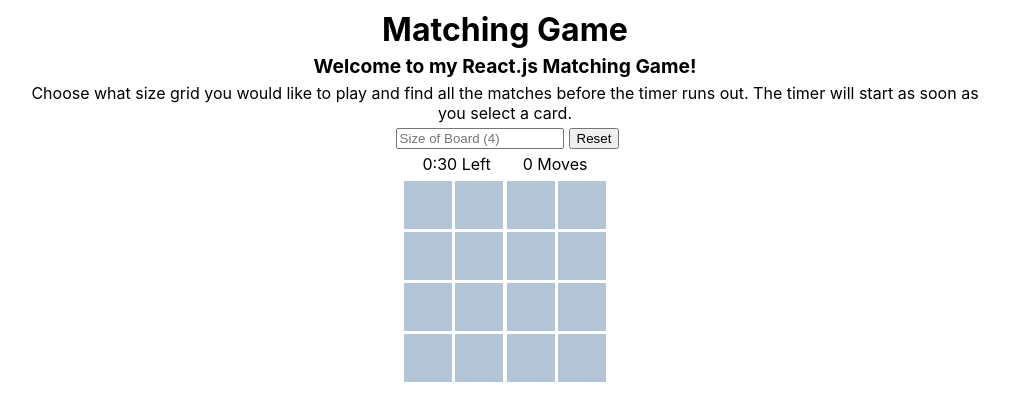
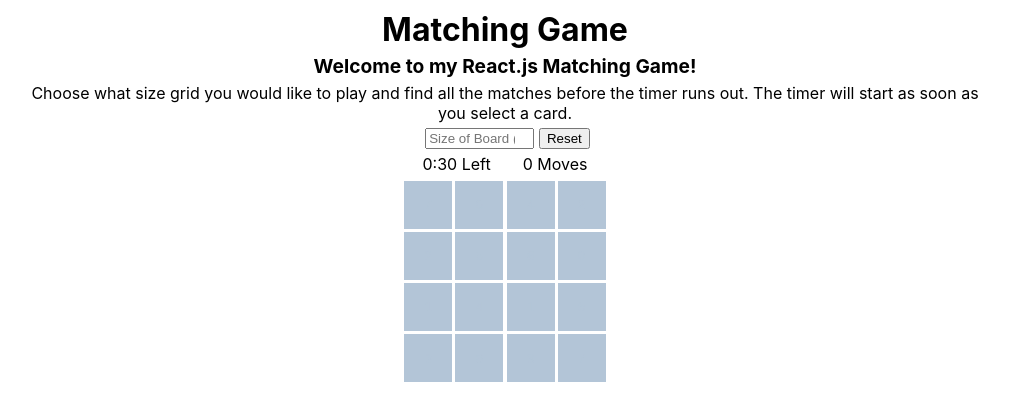
Before and after one commit to scall12/matching-game-react, a React (Create React App) app: page / in a window 1280 px wide. Shown: the top 420 px of the page, without its empty margins (135-1144 px from the left). Built offline with nearby package versions, Linux system fonts and the light colour scheme.

Commit message:
Adjust width of input box

```diff
--- a/src/App.css
+++ b/src/App.css
@@ -15,7 +15,7 @@
 }
 
 input {
-  width: 10rem;
+  width: 6.3rem;
   margin: 5px;
 }
 
```
Also changed, not shown: 1 other file (tests, documents, lock files or other folders).
